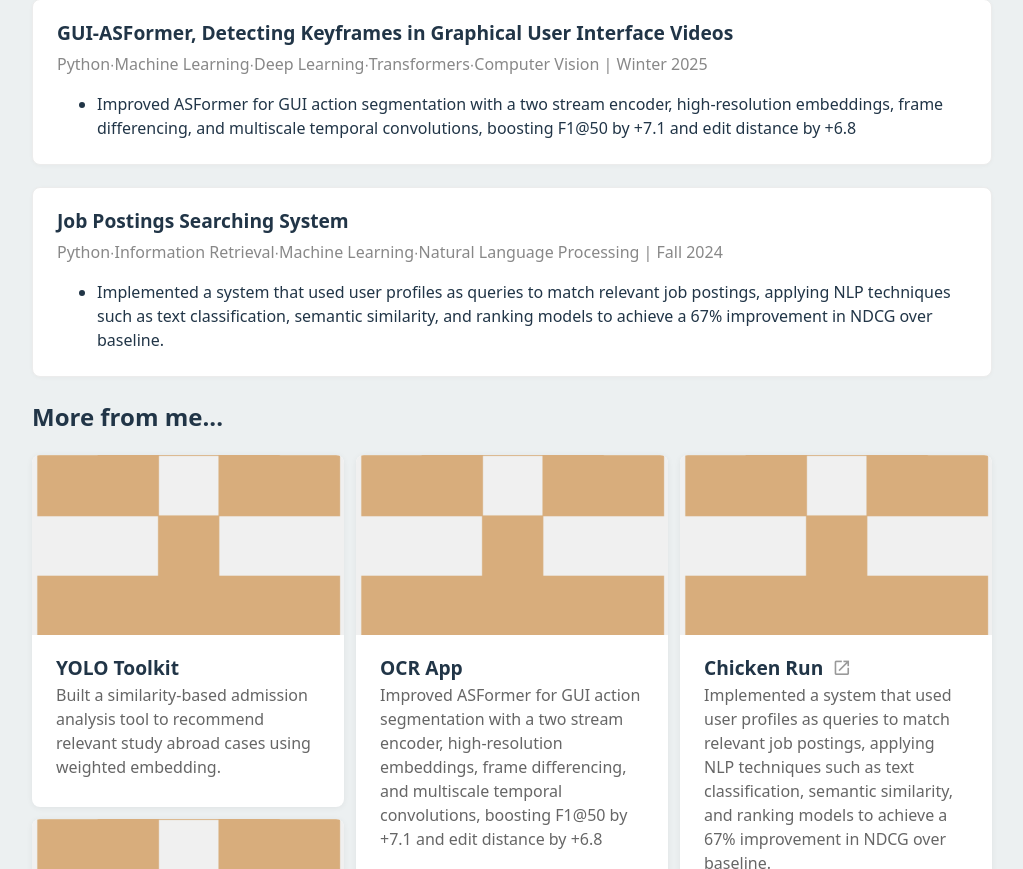
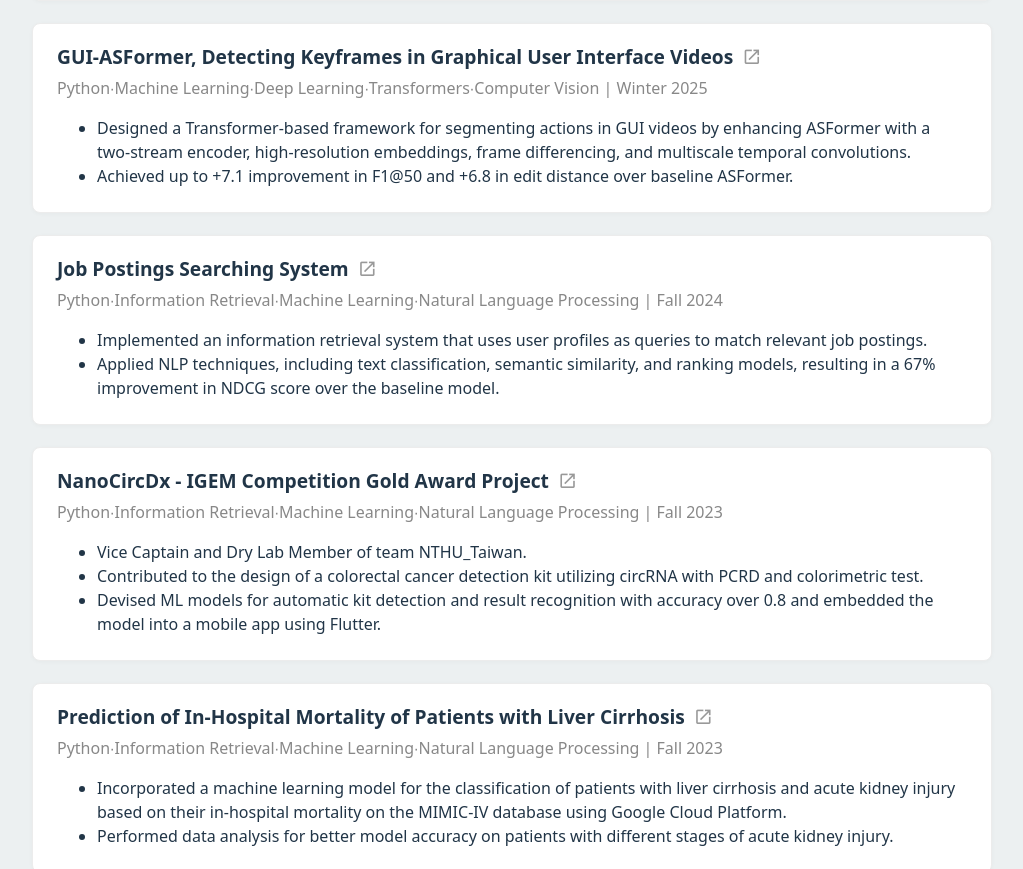
Before and after one commit to Peggy1210/my_website, a Vue app: page / in a window 1280 px wide. Shown: the part 2791-3660 px from the top of the page, without its empty margins (128-1151 px from the left). Built offline with nearby package versions, Linux system fonts and the light colour scheme.

Commit message:
feat: update project items

```diff
--- a/src/components/Project.vue
+++ b/src/components/Project.vue
@@ -9,7 +9,19 @@ import projects from '../data/project.json'
         <div class="card-items">
             <div class="card-item" v-for="(proj, idx) in projects" :key="idx">
                 <div class="card-body">
-                    <p class="title">{{ proj.title }}</p>
+                    <p class="title">
+                        {{ proj.title }}
+                        <a
+                        v-if="proj.links"
+                        :href="proj.links"
+                        class="proj-link"
+                        target="_blank"
+                        rel="noopener noreferrer"
+                        @click.stop
+                        >
+                        <i class="mdi mdi-open-in-new"></i>
+                      </a>
+                    </p>
                     <p class="subtitle">{{ proj.keywords.join('∙') }} | {{ proj.dates }}</p>
                     <div class="content">
                     <ul>
@@ -51,14 +63,14 @@ import projects from '../data/project.json'
   transform: translateY(-6px);
   box-shadow: 0 12px 30px rgba(0,0,0,0.12);
 }
-.pub-link {
+.proj-link {
   display: inline-block;
   color: #999;
   padding-left: 4px;
   font-size: 1.2rem;
 }
-.card-item:hover .pub-link,
-.card-item:focus-within .pub-link {
+.card-item:hover .proj-link,
+.card-item:focus-within .proj-link {
   color: #1976d2;
 }
 .card-body .title {
--- a/src/data/project.json
+++ b/src/data/project.json
@@ -4,23 +4,50 @@
         "keywords": ["Vue", "Git", "Python", "Machine Learning"],
         "dates": "Fall 2024",
         "points": [
-            "Built a similarity-based admission analysis tool to recommend relevant study abroad cases using weighted embedding."
-        ]
+            "Built a similarity-based admission analysis tool to recommend relevant study abroad cases using weighted embedding.",
+            "Improved UI/UX for better delivery of information of posts from PTT, the largest bulletin board system in Taiwan."
+        ],
+        "links": "https://sait.tw"
     },
     {
         "title": "GUI-ASFormer, Detecting Keyframes in Graphical User Interface Videos",
         "keywords": ["Python", "Machine Learning", "Deep Learning", "Transformers", "Computer Vision"],
         "dates": "Winter 2025",
         "points": [
-            "Improved ASFormer for GUI action segmentation with a two stream encoder, high-resolution embeddings, frame differencing, and multiscale temporal convolutions, boosting F1@50 by +7.1 and edit distance by +6.8"
-        ]
+            "Designed a Transformer-based framework for segmenting actions in GUI videos by enhancing ASFormer with a two-stream encoder, high-resolution embeddings, frame differencing, and multiscale temporal convolutions.",
+            "Achieved up to +7.1 improvement in F1@50 and +6.8 in edit distance over baseline ASFormer."
+        ],
+        "links": "https://github.com/Peggy1210/GUI-ASFormer"
     },
     {
         "title": "Job Postings Searching System",
         "keywords": ["Python", "Information Retrieval", "Machine Learning", "Natural Language Processing"],
         "dates": "Fall 2024",
         "points": [
-            "Implemented a system that used user profiles as queries to match relevant job postings, applying NLP techniques such as text classification, semantic similarity, and ranking models to achieve a 67% improvement in NDCG over baseline."
-        ]
+            "Implemented an information retrieval system that uses user profiles as queries to match relevant job postings.",
+            "Applied NLP techniques, including text classification, semantic similarity, and ranking models, resulting in a 67% improvement in NDCG score over the baseline model."
+        ],
+        "links": "https://github.com/Peggy1210/job-search-sys"
+    },
+    {
+        "title": "NanoCircDx - IGEM Competition Gold Award Project",
+        "keywords": ["Python", "Information Retrieval", "Machine Learning", "Natural Language Processing"],
+        "dates": "Fall 2023",
+        "points": [
+            "Vice Captain and Dry Lab Member of team NTHU_Taiwan.",
+            "Contributed to the design of a colorectal cancer detection kit utilizing circRNA with PCRD and colorimetric test.",
+            "Devised ML models for automatic kit detection and result recognition with accuracy over 0.8 and embedded the model into a mobile app using Flutter."
+        ],
+        "links": "https://2023.igem.wiki/nthu-taiwan/home"
+    },
+    {
+        "title": "Prediction of In-Hospital Mortality of Patients with Liver Cirrhosis",
+        "keywords": ["Python", "Information Retrieval", "Machine Learning", "Natural Language Processing"],
+        "dates": "Fall 2023",
+        "points": [
+            "Incorporated a machine learning model for the classification of patients with liver cirrhosis and acute kidney injury based on their in-hospital mortality on the MIMIC-IV database using Google Cloud Platform.",
+            "Performed data analysis for better model accuracy on patients with different stages of acute kidney injury."
+        ],
+        "links": "https://github.com/Data-Science-for-Digital-Health-Group4/FinalProject"
     }
 ]
```
